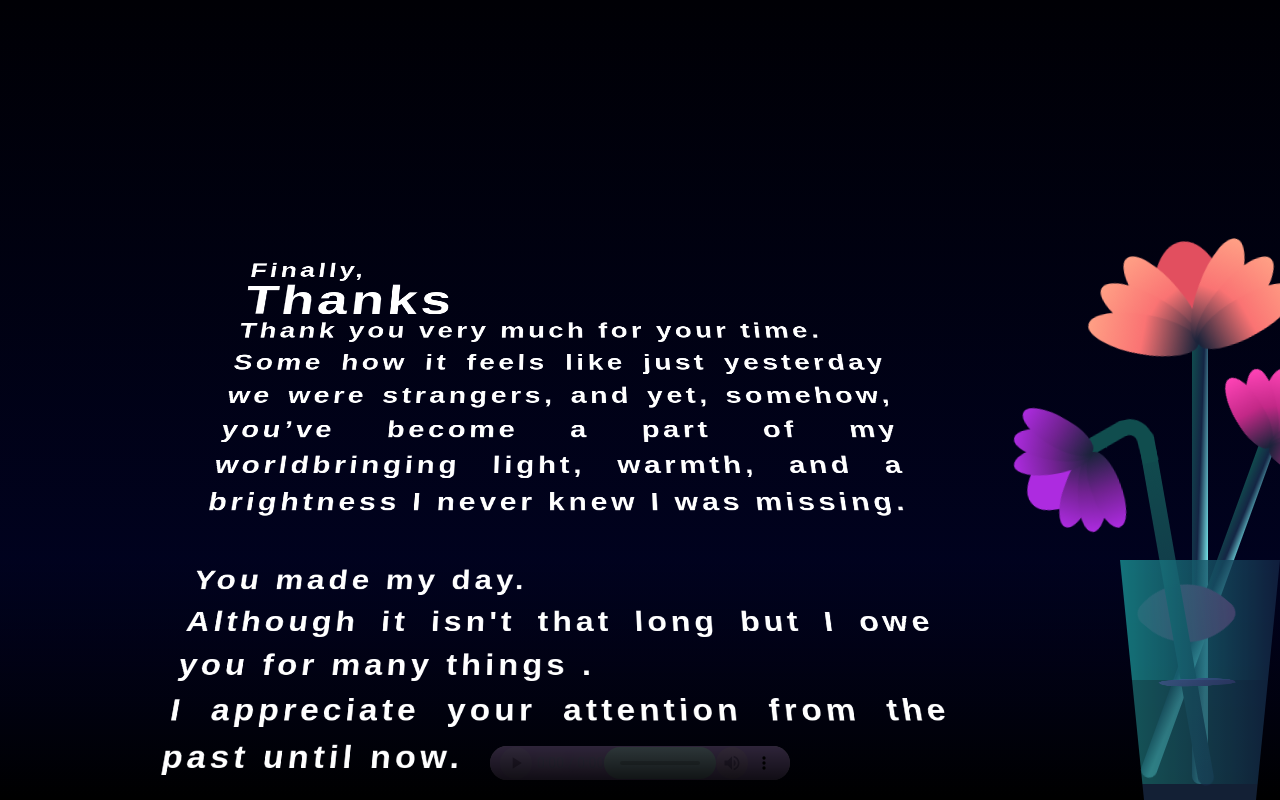
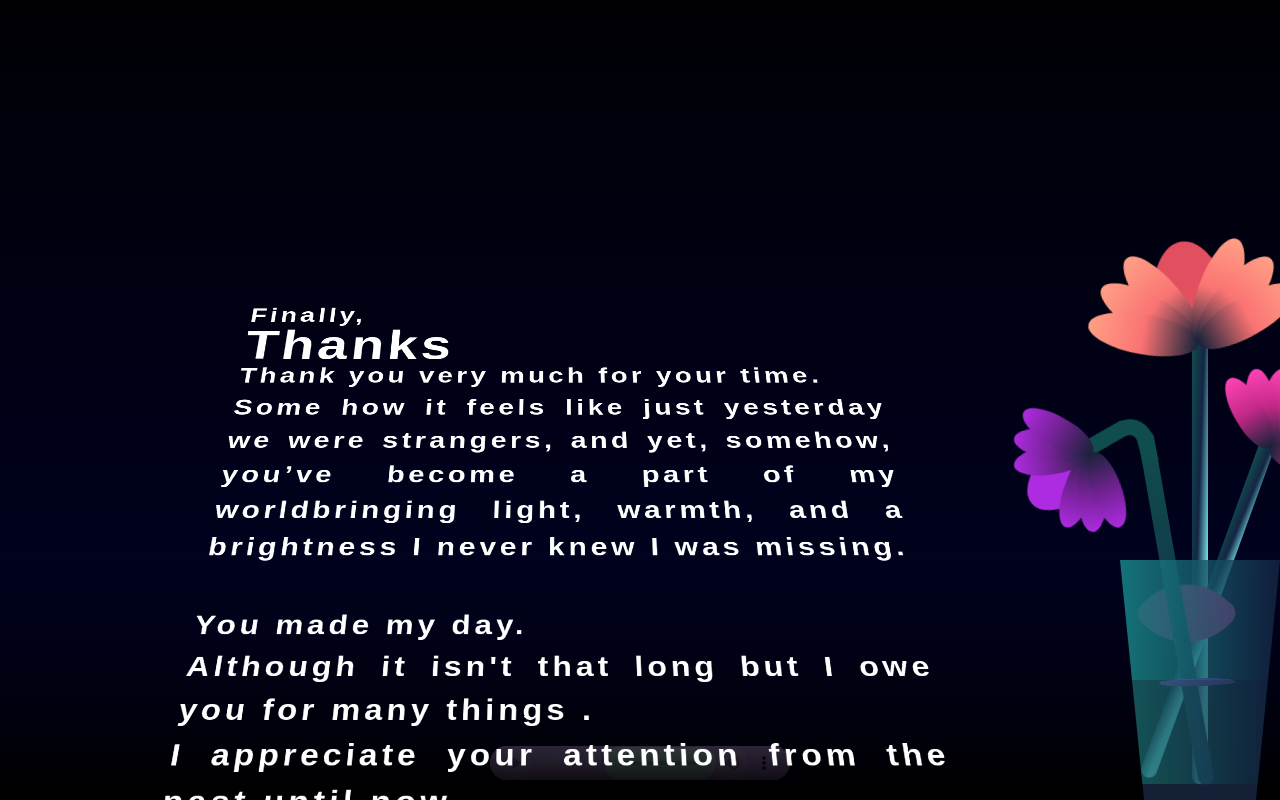
Before and after one commit to FrostKp/HV2, a plain HTML site: page Press_glass.html in a window 1280 px wide. Both pictures are taken after a click on the element 640 px from the left and 680 px from the top of the page. Shown: the top 800 px of the page. Drawn offline with Linux system fonts and the light colour scheme.

Commit message:
Update style.css

```diff
--- a/style.css
+++ b/style.css
@@ -14,7 +14,7 @@ body {
   display: none; /* Initially hidden */
   justify-content: center;
   align-items: center;
-  height: 100px;
+  height: 10px;
   perspective: 800px;
   color: #ffffff;
   font-family: 'Pathway Gothic One', sans-serif;
```
